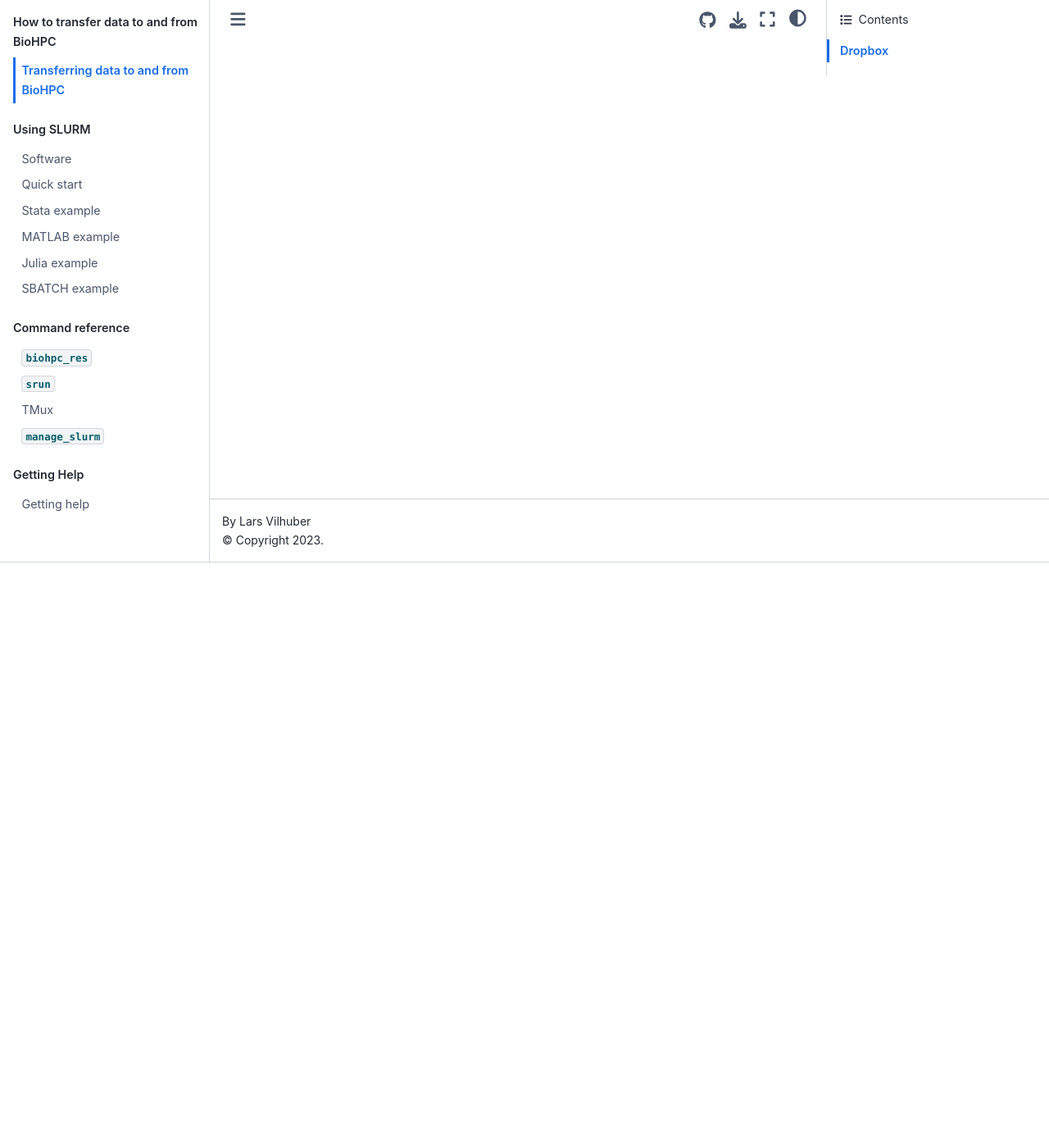
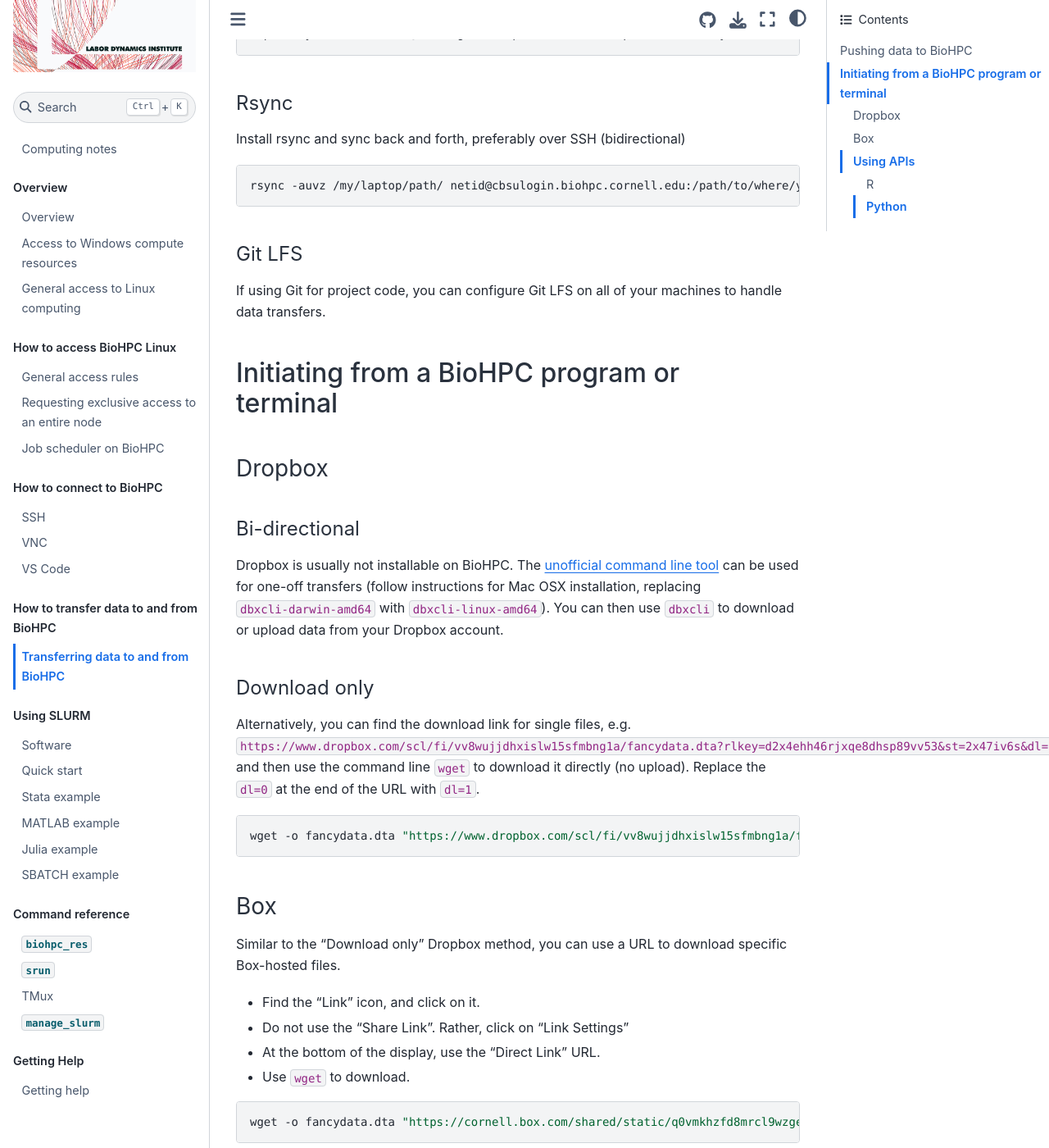
Before and after one commit to labordynamicsinstitute/ecco-notes, a Jupyter Book: the page built from docs/transfer.md, in a window 1280 px wide and 1400 px high, scrolled down 715 px. Shown: the whole window at 82% size. Built offline with Jupyter Book 1.0.4 settings and Sphinx 7.4.7 and the Sphinx Book theme 1.1.4, drawn with Linux system fonts in a browser that asks for light colours; some of the changed text lies outside the part shown.

Commit message:
Updates to transfer.md

````diff
--- a/docs/transfer.md
+++ b/docs/transfer.md
@@ -5,6 +5,75 @@
 
 See also [`rclone`](https://biohpc.cornell.edu/lab/userguide.aspx?a=software&i=665#c).
 
-## Dropbox
+## Pushing data to BioHPC
 
-Dropbox is usually not installable on BioHPC. The [unofficial command line tool](https://github.com/dropbox/dbxcli) can be used for one-off transfers (follow instructions for Mac OSX installation, replacing )
+There are a few ways to push to or synchronize with BioHPC storage/filesystem.
+
+### Using VS Code
+
+You can drag-and-drop into the file pane in VS Code, or upload from the menu.
+
+### Using terminal on your laptop
+
+#### SFTP
+
+(for Mac and Linux especially) Use the built-in SFTP/SCP command line client (comes with SSH), or any of the graphical frontends.
+
+```bash
+scp fancydata.dta netid@cbsulogin.biohpc.cornell.edu:/path/to/where/you/need/it/
+```
+
+#### Rsync
+
+Install rsync and sync back and forth, preferably over SSH (bidirectional)
+
+```bash
+rsync -auvz /my/laptop/path/ netid@cbsulogin.biohpc.cornell.edu:/path/to/where/you/need/it/
+```
+
+#### Git LFS
+
+If using Git for project code, you can configure Git LFS on all of your machines to handle data transfers.
+
+## Initiating from a BioHPC program or terminal
+
+### Dropbox
+
+#### Bi-directional
+
+Dropbox is usually not installable on BioHPC. The [unofficial command line tool](https://github.com/dropbox/dbxcli) can be used for one-off transfers (follow instructions for Mac OSX installation, replacing `dbxcli-darwin-amd64` with `dbxcli-linux-amd64`). You can then use `dbxcli` to download or upload data from your Dropbox account.
+
+#### Download only
+
+Alternatively, you can find the download link for single files, e.g. `https://www.dropbox.com/scl/fi/vv8wujjdhxislw15sfmbng1a/fancydata.dta?rlkey=d2x4ehh46rjxqe8dhsp89vv53&st=2x47iv6s&dl=0` and then use the command line `wget` to download it directly (no upload). Replace the `dl=0` at the end of the URL with `dl=1`.
+
+```bash
+wget -o fancydata.dta "https://www.dropbox.com/scl/fi/vv8wujjdhxislw15sfmbng1a/fancydata.dta?rlkey=d2x4ehh46rjxqe8dhsp89vv53&st=2x47iv6s&dl=1"
+```
+
+### Box
+
+Similar to the "Download only" Dropbox method, you can use a URL to download specific Box-hosted files.
+
+- Find the "Link" icon, and click on it.
+- Do not use the "Share Link". Rather, click on "Link Settings"
+- At the bottom of the display, use the "Direct Link" URL.
+- Use `wget` to download.
+
+```bash
+wget -o fancydata.dta "https://cornell.box.com/shared/static/q0vmkhzfd8mrcl9wzgeub5x74a8yoh8u.dta"
+```
+
+### Using APIs
+
+All major cloud services have APIs that can be used.
+
+#### R
+
+- For Box: [`boxr`](https://r-box.github.io/boxr/index.html)
+- For Dropbox: [`rdrop2`](https://github.com/karthik/rdrop2)
+
+#### Python
+
+- For Box:
+- For Dropbox: [Official Dropbox SDK](https://github.com/dropbox/dropbox-sdk-python)
````
